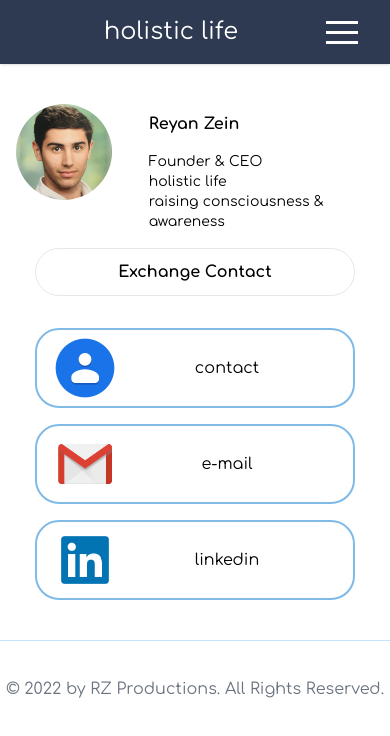
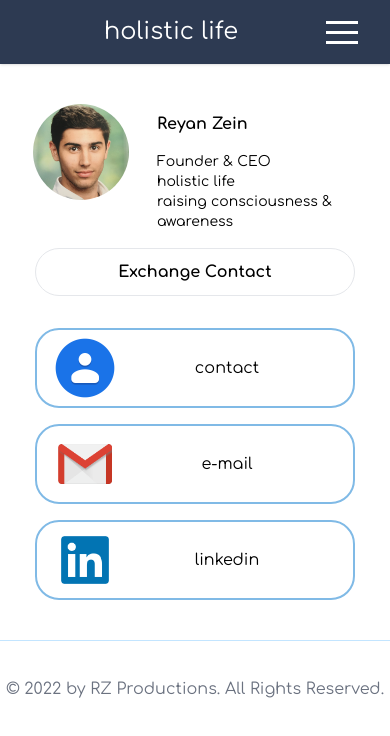
Before and after one commit to Kyrillus/Holistic-Life, a Next.js app: page /contact in a window 390 px wide. Shown: the top 736 px of the page. Built offline with nearby package versions, Linux system fonts and the light colour scheme.

Commit message:
center contact info on mobile

```diff
--- a/pages/contact.tsx
+++ b/pages/contact.tsx
@@ -16,11 +16,11 @@ function Contact() {
             <div className="flex justify-center py-10 px-4 dark:text-white select-none">
                 <div className="flex-col items-center flex gap-4">
                     <div className="flex justify-center">
-                        <div className="flex gap-5">
+                        <div className="flex justify-center gap-5">
                             <div className="flex w-1/3 md:w-auto">
                                 <img onContextMenu={(e) => {e.preventDefault()}} className="md:w-32 md:w-32 w-24 h-24 rounded-full object-cover object-top" src="/profile/reyan.jpg"/>
                             </div>
-                            <div className="flex flex-col justify-center w-2/3 md:w-full pt-2">
+                            <div className="flex flex-col w-52 justify-center md:w-full pt-2">
                                 <p className="font-extrabold">Reyan Zein</p>
                                 <div className="pt-4">
                                     <p className="text-sm">Founder &amp; CEO</p>
```
